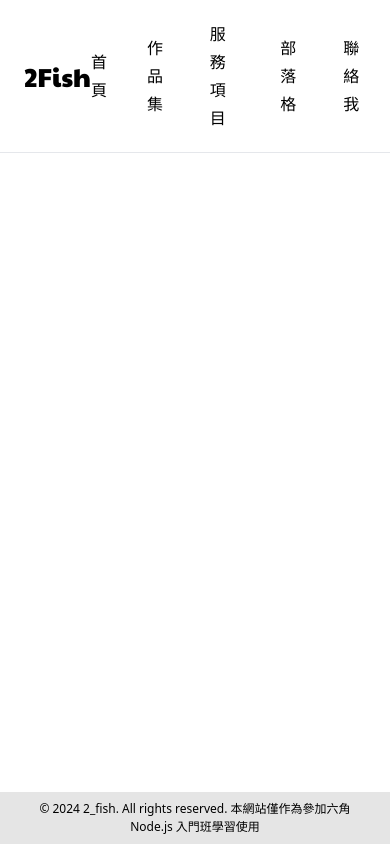
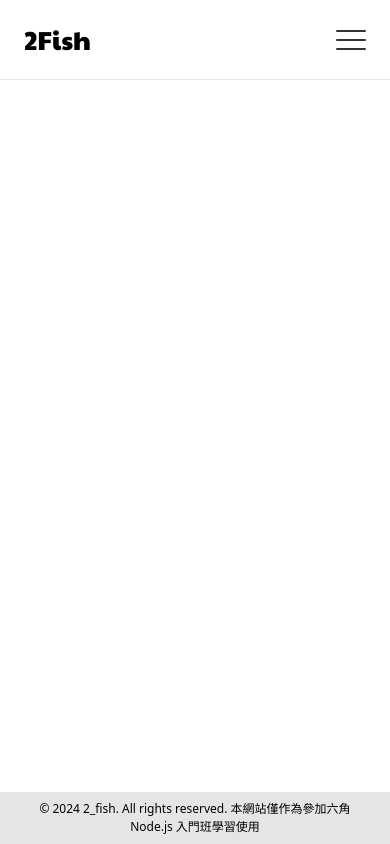
Before and after one commit to sunny96087/business_website, a Nuxt app: page / in a window 390 px wide. Built offline with nearby package versions, Linux system fonts and the light colour scheme.

Commit message:
feat: 製作 navbar 元件
1. 新增各頁面 route
2. 調整樣式
3. 新增過渡動畫
4. RWD

```diff
--- a/components/navbar.vue
+++ b/components/navbar.vue
@@ -5,6 +5,12 @@ import { showToast, openDialog, showLoading, hideLoading } from '~/store/eventBu
 const router = useRouter()
 
 const menu = ref(false)
+
+const menuOpen = ref(false)
+
+const toggleMenu = () => {
+  menuOpen.value = !menuOpen.value
+}
 </script>
 
 <template>
@@ -12,16 +18,100 @@ const menu = ref(false)
     <div class="relative m-auto flex max-w-[1200px] items-center justify-between px-6">
       <nuxtLink to="/" class="paytone-one-regular text-[26px]">2Fish</nuxtLink>
 
-      <div class="flex items-center justify-center gap-10">
-        <nuxtLink to="/" class="leading-[28px]">首頁</nuxtLink>
-        <nuxtLink to="/" class="leading-[28px]">作品集</nuxtLink>
-        <nuxtLink to="/" class="leading-[28px]">服務項目</nuxtLink>
-        <nuxtLink to="/" class="leading-[28px]">部落格</nuxtLink>
-        <nuxtLink to="/" class="leading-[28px]">聯絡我</nuxtLink>
+      <div class="items-center justify-center gap-10 hidden lg:flex">
+        <nuxtLink to="/" class="nav-item-pc" exact-active-class="font-medium">首頁</nuxtLink>
+        <nuxtLink to="/portfolio" class="nav-item-pc" exact-active-class="font-medium">作品集</nuxtLink>
+        <nuxtLink to="/services" class="nav-item-pc" exact-active-class="font-medium">服務項目</nuxtLink>
+        <nuxtLink to="/blog" class="nav-item-pc" exact-active-class="font-medium">部落格</nuxtLink>
+        <nuxtLink to="/connection" class="nav-item-pc" exact-active-class="font-medium">聯絡我</nuxtLink>
       </div>
       <div></div>
+      <!-- mb menu -->
+      <button @click="toggleMenu" class="z-20 lg:hidden">
+        <div class="hamburger" :class="{ open: menuOpen }">
+          <div></div>
+          <div></div>
+          <div></div>
+        </div>
+      </button>
     </div>
+
+    <transition name="slide">
+      <div v-show="menuOpen" class="fixed inset-0 top-[80px] z-10 bg-black bg-opacity-50">
+        <div
+          class="menu absolute left-0 top-0 flex w-full flex-col items-center bg-white py-6 shadow-lg"
+          :class="{ open: menuOpen }"
+        >
+          <nuxtLink to="/" class="nav-item-mb" exact-active-class="bg-slate-100">首頁</nuxtLink>
+          <nuxtLink to="/portfolio" class="nav-item-mb" exact-active-class="bg-slate-100">作品集</nuxtLink>
+          <nuxtLink to="/services" class="nav-item-mb" exact-active-class="bg-slate-100">服務項目</nuxtLink>
+          <nuxtLink to="/blog" class="nav-item-mb" exact-active-class="bg-slate-100">部落格</nuxtLink>
+          <nuxtLink to="/connection" class="nav-item-mb" exact-active-class="bg-slate-100">聯絡我</nuxtLink>
+        </div>
+      </div>
+    </transition>
   </div>
 </template>
 
-<style scoped></style>
+<style scoped>
+.hamburger {
+  width: 30px;
+  height: 20px;
+  display: flex;
+  flex-direction: column;
+  justify-content: space-between;
+  cursor: pointer;
+}
+
+.hamburger div {
+  width: 100%;
+  height: 2px;
+  background-color: #333;
+  transition: all 0.3s linear;
+  border-radius: 2px;
+}
+
+.hamburger.open div:nth-child(1) {
+  transform: rotate(45deg) translate(3px, 7px);
+}
+
+.hamburger.open div:nth-child(2) {
+  opacity: 0;
+}
+
+.hamburger.open div:nth-child(3) {
+  transform: rotate(-45deg) translate(5px, -10px);
+}
+
+.menu {
+  /* max-height: 0; */
+  overflow: hidden;
+  transition: all 0.3s ease-out;
+}
+
+.menu.open {
+  /* max-height: 500px; */
+  transition: all 0.3s ease-out;
+}
+
+/* 确保过渡 "进入" 状态设置为不可见，然后过渡到可见 */
+.slide-enter-active,
+.slide-leave-active {
+  transition: opacity 0.5s ease;
+}
+.slide-enter-from,
+.slide-leave-to {
+  opacity: 0;
+}
+.slide-enter-to {
+  opacity: 1;
+}
+
+.nav-item-pc{
+  @apply leading-[28px] hover:font-medium transform duration-200;
+}
+
+.nav-item-mb{
+  @apply block text-center w-full py-4 text-[20px] hover:bg-slate-100 transform duration-200;
+}
+</style>
--- a/pages/index/index.vue
+++ b/pages/index/index.vue
@@ -168,7 +168,7 @@ import { showToast, openDialog, showLoading, hideLoading } from '~/store/eventBu
         class="pb-10 pt-20 lg:pb-[80px] lg:pt-[120px]"
       ></title-component>
 
-      <div class="flex flex-col gap-6 lg:flex-row">
+      <div class="flex flex-col gap-6 lg:flex-row lg:justify-center">
         <div class="service-item">
           <Icon name="material-symbols-light:design-services-outline-rounded" size="80"></Icon>
           <div class="text-nowrap">平面設計</div>
@@ -200,6 +200,7 @@ import { showToast, openDialog, showLoading, hideLoading } from '~/store/eventBu
     <!-- * blog -->
     <section class="py-20 lg:py-[120px]">
       <title-component title="精選文章" class="mb-10 lg:mb-20"></title-component>
+      <!-- swiper 後補 -->
     </section>
   </div>
 </template>
```
